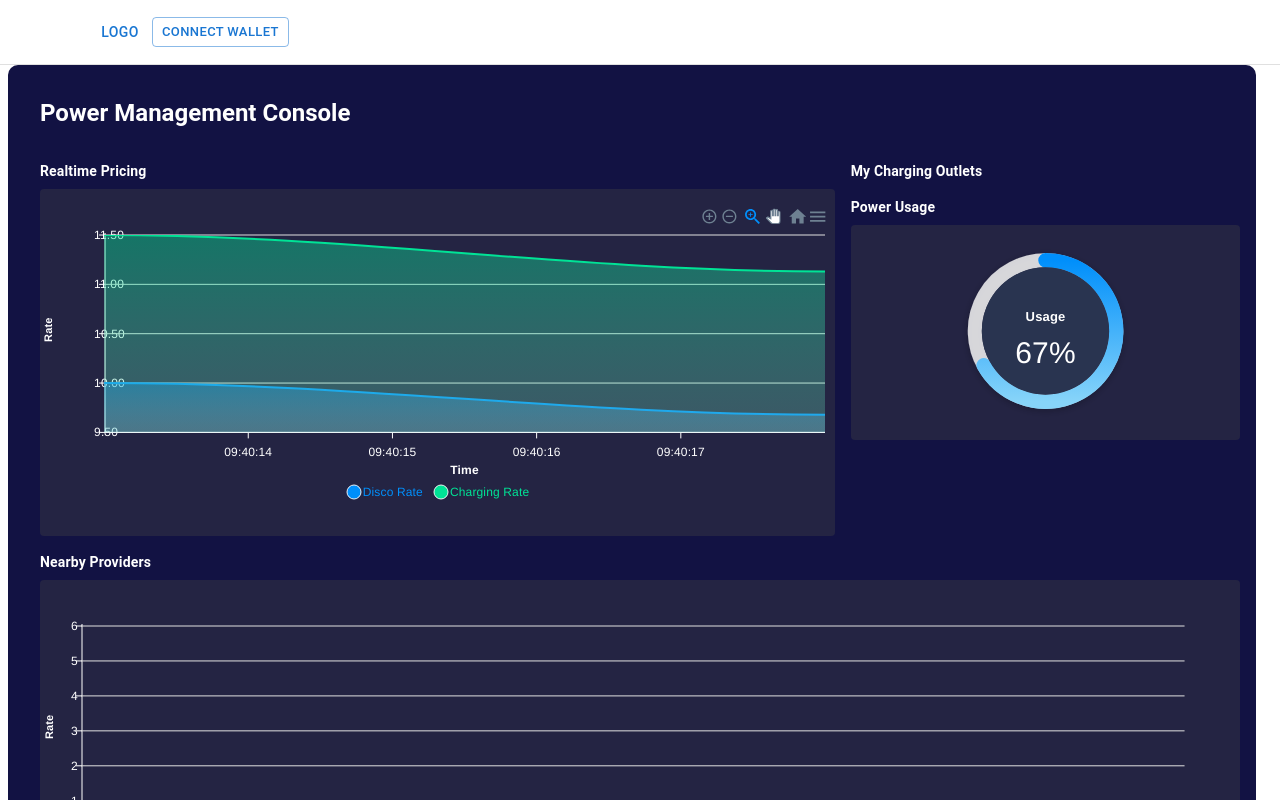
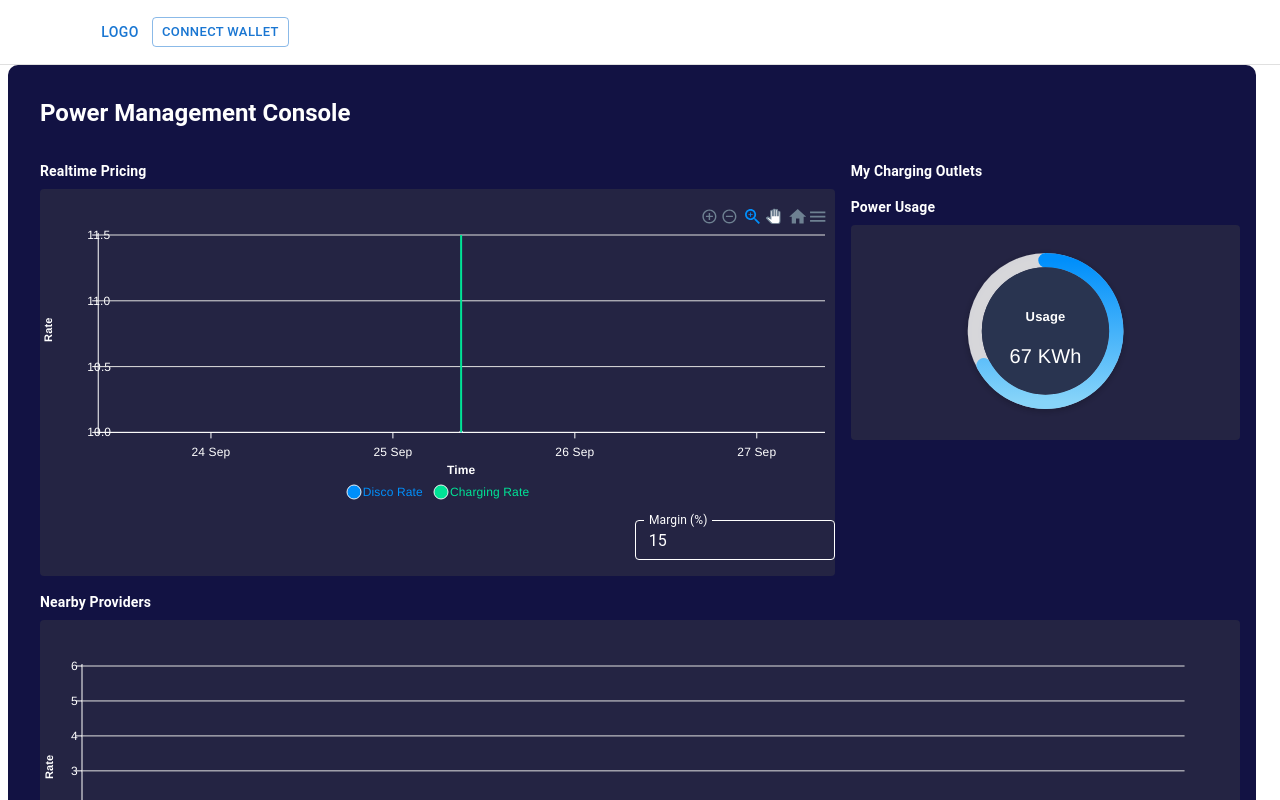
Before and after one commit to prakhar1144/major-project-frontend, a React (Create React App) app: page /provider-dashboard in a window 1280 px wide. Shown: the top 800 px of the page. Built offline with nearby package versions, Linux system fonts and the light colour scheme.

Commit message:
Set margin form field

```diff
--- a/src/Context/SmartContract.js
+++ b/src/Context/SmartContract.js
@@ -114,14 +114,13 @@ const SmartContractProvider = ({ children }) => {
         // alert('Connect Your Wallet');
       } else {
         setIsLoading(true);
-        // const MetamaskProvider = getMetamaskProvider();
-        // const signer = MetamaskProvider.getSigner();
-        // const contract = new ethers.Contract(ContractAddress, ContractABI, signer);
-        // providerListener(contract);
-        // await contract.addProvider(currentAccount, _rate, _location, _availableChargingPorts);
-        // setIsProviderConfirmed(true);
-        // appendSpreadsheet(_name, _rate, _location, _availableChargingPorts);
-        updateSpreadsheet(_name, 10, 20);
+        const MetamaskProvider = getMetamaskProvider();
+        const signer = MetamaskProvider.getSigner();
+        const contract = new ethers.Contract(ContractAddress, ContractABI, signer);
+        providerListener(contract);
+        await contract.addProvider(currentAccount, _rate, _location, _availableChargingPorts);
+        setIsProviderConfirmed(true);
+        console.log('okay');
       }
     } catch (error) {
       console.log(error);
--- a/src/Pages/CustomerDashboard.jsx
+++ b/src/Pages/CustomerDashboard.jsx
@@ -64,13 +64,13 @@ const AddProviderForm = ({
               <TextField
                 required
                 id="outlined-basic"
-                label="Rate"
+                label="Margin (%)"
                 variant="outlined"
-                value={addProviderData.rate}
+                value={addProviderData.margin}
                 size="small"
                 fullWidth
                 type="number"
-                name="rate"
+                name="margin"
                 onChange={handleChange}
               />
             </Box>
@@ -110,7 +110,7 @@ const AddProviderForm = ({
         ) : (
           <>
             <QRGenerator
-              value={`${addProviderData.rate},${addProviderData.name},${addProviderData.location},${currentAccount},${addProviderData.connectorType}`}
+              value={`${addProviderData.margin},${addProviderData.name},${addProviderData.location},${currentAccount},${addProviderData.connectorType}`}
             />
             <Button fullWidth variant="contained" color="success" onClick={() => handleDownload()}>
               Download QR
@@ -158,9 +158,9 @@ const ChargeForm = ({ open, handleClose, chargeData, handleChange, submit, total
             <TextField
               required
               id="outlined-basic"
-              label="Rate"
+              label="Margin"
               variant="outlined"
-              value={chargeData.rate}
+              value={chargeData.margin}
               size="small"
               fullWidth
               type="number"
@@ -222,12 +222,12 @@ export default function CustomerDashboard() {
 
   const initialProviderData = {
     name: '',
-    rate: '',
+    margin: '',
     location: '',
     connectorType: ''
   };
   const initialChargeData = {
-    rate: '',
+    margin: '',
     location: '',
     providerWalletAddress: '',
     connectorType: '',
@@ -261,13 +261,13 @@ export default function CustomerDashboard() {
     setChargeData({
       ...chargeData,
       requiredPercent: temp === '' ? 0 : temp,
-      totalPrice: ((parseFloat(chargeData.rate) * parseFloat(temp === '' ? 0 : temp)) / 3000.0).toFixed(10)
+      totalPrice: ((parseFloat(chargeData.margin) * parseFloat(temp === '' ? 0 : temp)) / 3000.0).toFixed(10)
     });
   };
   const submitAddProvider = (e) => {
     e.preventDefault();
     // console.log(addProviderData);
-    addProvider(addProviderData.name, addProviderData.rate, addProviderData.location, addProviderData.connectorType);
+    addProvider(addProviderData.name, addProviderData.margin, addProviderData.location, addProviderData.connectorType);
   };
   const submitChargeData = (e) => {
     e.preventDefault();
@@ -282,7 +282,7 @@ export default function CustomerDashboard() {
       const providerInfo = data.text.split(',');
       setChargeData({
         ...chargeData,
-        rate: providerInfo[0],
+        margin: providerInfo[0],
         name: providerInfo[1],
         location: `${providerInfo[2]},${providerInfo[3]}`,
         providerWalletAddress: providerInfo[4],
--- a/src/Pages/ProviderDashboard.jsx
+++ b/src/Pages/ProviderDashboard.jsx
@@ -1,4 +1,4 @@
-import { Container, Box, Grid, Typography, Paper } from '@mui/material';
+import { Container, Box, Grid, Typography, Paper, FormControl, InputLabel, Input, InputAdornment, TextField, styled } from '@mui/material';
 import React, { useEffect, useState } from 'react';
 import { SmartContractContext } from '../Context/SmartContract';
 import ReactApexChart from 'react-apexcharts';
@@ -6,6 +6,32 @@ import axios from 'axios';
 import Chart from './components/Chart';
 import ProviderCard from './components/ProviderCard';
 
+const CssTextField = styled(TextField)({
+  '& label.MuiInputLabel-root': { color: 'white' },
+  '& label.Mui-focused': {
+    color: 'white'
+  },
+  '& .MuiInput-underline:after': {
+    borderBottomColor: 'white'
+  },
+  '& .MuiOutlinedInput-root': {
+    '& fieldset': {
+      borderColor: 'white',
+      color: 'white'
+    },
+    '& input': {
+      color: 'white'
+    },
+    '&:hover fieldset': {
+      borderColor: 'white',
+      color: 'white'
+    },
+    '&.Mui-focused fieldset': {
+      borderColor: 'white',
+      color: 'white'
+    }
+  }
+});
 export default function ProviderDashboard() {
   const { currentAccount, getProviderData } = React.useContext(SmartContractContext);
 
@@ -60,8 +86,11 @@ export default function ProviderDashboard() {
             },
             value: {
               color: '#fff',
-              fontSize: '30px',
-              show: true
+              fontSize: '20px',
+              show: true,
+              formatter(val) {
+                return `${val} KWh`;
+              }
             }
           }
         }
@@ -81,6 +110,7 @@ export default function ProviderDashboard() {
       labels: ['Usage']
     }
   });
+  const [margin, setMargin] = useState(15);
 
   const getNearbyData = async () => {
     const url =
@@ -134,7 +164,7 @@ export default function ProviderDashboard() {
         },
         {
           name: 'Charging Rate',
-          data: [...oldSeries[1].data, (val * 1.15).toFixed(2)]
+          data: [...oldSeries[1].data, (val * (1 + margin / 100.0)).toFixed(2)]
         }
       ];
       oldSeries = newSeries;
@@ -142,12 +172,11 @@ export default function ProviderDashboard() {
       oldCategory = newCategory;
       setRealtimeSeries(newSeries);
       setRealtimeCategory(newCategory);
-    }, 5000);
+    }, 7000);
 
     return () => clearInterval(interval);
-  }, []);
+  }, [margin]);
 
-  // console.log(chartData);
   return (
     <Container sx={{ paddingTop: 2 }} maxWidth="xxl">
       <Grid container sx={{ backgroundColor: '#121243', borderRadius: '10px', p: 2, color: 'white' }} spacing={2}>
@@ -180,6 +209,17 @@ export default function ProviderDashboard() {
                 }
               }}
             />
+            <Box display="flex" justifyContent="flex-end">
+              <Box width="200px">
+                <CssTextField
+                  size="small"
+                  label="Margin (%)"
+                  id="custom-css-outlined-input"
+                  value={margin}
+                  onChange={(e) => setMargin(e.target.value)}
+                />
+              </Box>
+            </Box>
           </Box>
         </Grid>
         <Grid item xs={12} md={4}>
--- a/src/Pages/components/Chart/index.jsx
+++ b/src/Pages/components/Chart/index.jsx
@@ -9,7 +9,10 @@ const Chart = ({ categories, series, height, type, xTitle, yTitle, xType, toolti
     plotOptions: { ...plotOption },
     fill: { ...fills },
     dataLabels: {
-      enabled: dataLabels
+      enabled: dataLabels,
+      formatter: (value, { dataPointIndex }) =>
+        // console.log(categories[dataPointIndex]);
+        `${value}`
     },
     stroke: {
       curve: 'smooth',
```
